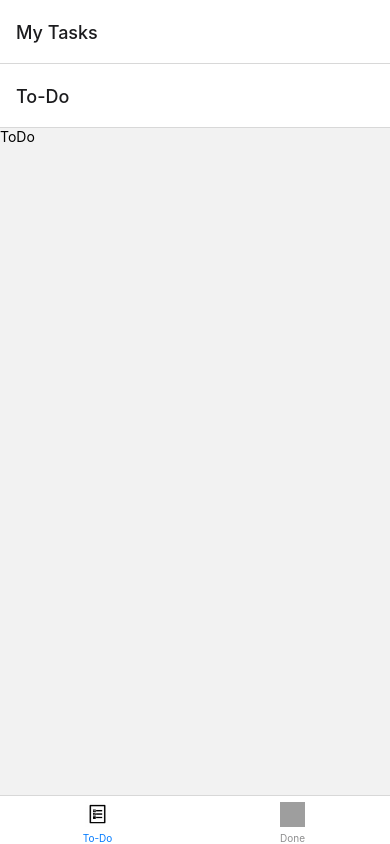
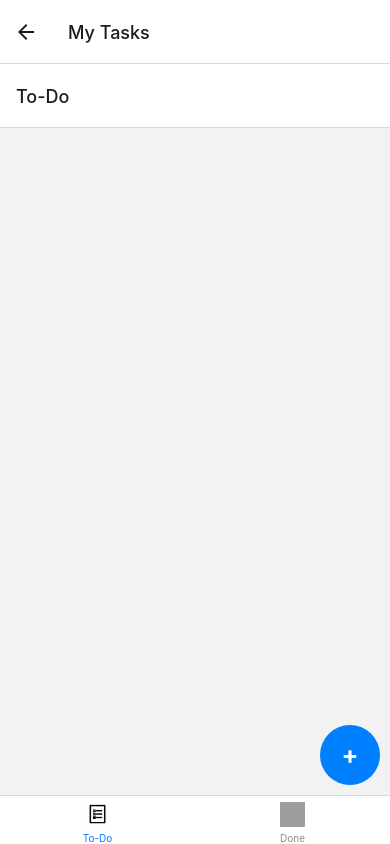
Before and after one commit to RIoToid/starter, a React Native app: screen /Task in a window 390 px wide. Built offline with nearby package versions, Linux system fonts and the light colour scheme; grey boxes are pictures that could not be loaded.

Commit message:
worked on task screen, added redux
worked on task.js screen and added redux for state management

```diff
--- a/package.json
+++ b/package.json
@@ -13,11 +13,15 @@
     "@react-navigation/bottom-tabs": "^6.3.2",
     "@react-navigation/native": "^6.0.11",
     "@react-navigation/stack": "^6.2.2",
+    "@reduxjs/toolkit": "^1.8.4",
     "react": "18.0.0",
     "react-native": "0.69.4",
     "react-native-gesture-handler": "^2.5.0",
     "react-native-safe-area-context": "^4.3.1",
-    "react-native-screens": "^3.15.0"
+    "react-native-screens": "^3.15.0",
+    "react-redux": "^8.0.2",
+    "redux": "^4.2.0",
+    "redux-thunk": "^2.4.1"
   },
   "devDependencies": {
     "@babel/core": "^7.12.9",
--- a/src/App.js
+++ b/src/App.js
@@ -4,6 +4,7 @@ import {StyleSheet, Text, View, Image} from "react-native";
 import Splash from "./screens/Splash";
 import ToDo from "./screens/ToDo";
 import Done from "./screens/Done";
+import Task from "./screens/Task";
 
 
 import { NavigationContainer } from "@react-navigation/native";
@@ -68,6 +69,10 @@ const App = () => {
           name="My Tasks"
           component={HomeTabs} //to implement funtion HomeTabs
         />
+        <RootStack.Screen
+          name="Task"
+          component={Task}
+        />
       </RootStack.Navigator>
     </NavigationContainer>
   );
--- /dev/null
+++ b/src/screens/Task.js
@@ -0,0 +1,55 @@
+import { StyleSheet, Text, View } from 'react-native';
+import React, {useState} from 'react';
+import { TextInput } from 'react-native-gesture-handler';
+import CustomButton from '../utils/CustomButton';
+
+export default function Task() {
+    const [title, setTitle] = useState("");
+    const [description, setDescription] = useState("");
+
+
+  return (
+    <View style={styles.body}>
+      <TextInput
+        value={title}
+        style={styles.input}
+        placeholder={"Title"}
+        onChange={(value) => setTitle(value)}
+      />
+      <TextInput
+        value={description}
+        style={styles.input}
+        placeholder={"Description"}
+        multiline
+        onChange={(value) => setDescription(value)}
+      />
+      <CustomButton
+        title="Save Task"
+        color="#1eb900"
+        style={{width: "100%"}}
+      />
+    </View>
+  )
+}
+
+const styles = StyleSheet.create({
+    body: {
+        flex: 1,
+        alignItems: "center",
+        padding: 10,
+    },
+    input: {
+        borderWidth: 1,
+        margin: 10,
+        borderRadius: 10,
+        height: 45,
+        width: "100%",
+        bordercolor: "#555555",
+        backgroundColor: "#ffffff",
+        textAlign: "left",
+        fontSize: 15,
+        paddingHorizontal: 10,
+    }
+
+
+})
--- a/src/screens/ToDo.js
+++ b/src/screens/ToDo.js
@@ -1,12 +1,36 @@
-import { StyleSheet, Text, View } from 'react-native'
+//using AsyncStorage for OFFLINE LOCAL STORAGE
+
+import { StyleSheet, Text, View, TouchableOpacity} from 'react-native'
 import React from 'react'
 
-export default function ToDo() {
+export default function ToDo({navigation}) {
   return (
-    <View>
-      <Text>ToDo</Text>
+    <View style={styles.body}>
+     <TouchableOpacity style={styles.button} onPress={() => {navigation.navigate("Task")}}><Text style={styles.textbuttonAdd}>+</Text>
+     </TouchableOpacity>
     </View>
   )
 }
 
-const styles = StyleSheet.create({})
+const styles = StyleSheet.create({
+  body: {
+    flex: 1
+  },
+  button: {
+    height: 60,
+    width: 60,
+    backgroundColor: "#0080ff",
+    borderRadius: 30,
+    alignItems: "center",
+    justifyContent: "center",
+    position: "absolute",
+    bottom: 10,
+    right: 10,
+    elevation: 5,
+  },
+  textbuttonAdd: {
+    fontWeight: "bold",
+    color: "white",
+    fontSize: 25,
+  }
+})
--- /dev/null
+++ b/src/utils/CustomButton.js
@@ -0,0 +1,37 @@
+import { StyleSheet, Text, View, Pressable} from 'react-native'
+import React from 'react'
+
+
+export default function CustomButton(props) { // props: title, onPressFuntion, color
+  return (
+    <Pressable
+        onPress={props.onPressFunction}
+        hitSlop = {{top: 10, bottom: 10, right: 10, left: 10}}
+        android_ripple= {{color: "#00000050"}}
+        style={({pressed}) => [
+            {backgroundColor: pressed ? '#dddddd' : props.color},
+            styles.button,
+            {...props.style}
+        ]}
+    ><Text style={styles.text}>{props.title}</Text>
+
+    </Pressable>
+  )
+}
+
+const styles = StyleSheet.create({
+    button: {
+        width: 150,
+        height: 50,
+        borderRadius: 5,
+        margin: 10,
+        justifyContent: "center",
+        alignSelf: "center" //changed this from alignItems to alignSelf and it worked fine
+    },
+    text: {
+        color: "white",
+        textAlign: "center",
+        fontSize: 15,
+        margin: 10,
+    }
+})
```
Also changed, not shown: src/redux/actions.js (added, +16 -0 lines), src/redux/reducers.js (added, +19 -0 lines), src/redux/store.js (added, +7 -0 lines), 1 other file (tests, documents, lock files or other folders).
